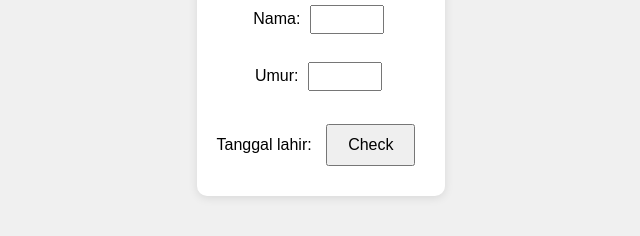
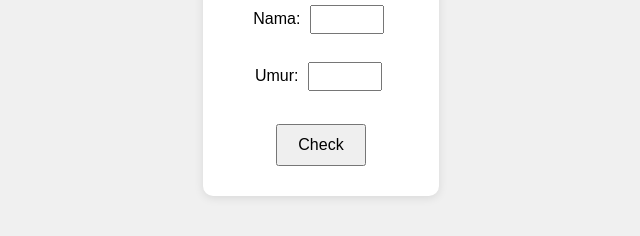
Before and after one commit to RitchieTunggara/cek_khodam, a website: page public/index.html in a window 1280 px wide. Shown: the part 352-588 px from the top of the page, without its empty margins (319-959 px from the left). Drawn offline with Linux system fonts and the light colour scheme.

Commit message:
fix error

```diff
--- a/public/index.html
+++ b/public/index.html
@@ -13,7 +13,6 @@
         <input type="text" id="name" name="name" required><br><br>
         <label for="age">Umur:</label>
         <input type="number" id="age" name="age" required><br><br>
-        <label for="DOB">Tanggal lahir:</label>
         <!-- <input type="date" id="date" name="date" required><br><br> -->
         <button id="check">Check</button>
         <div for="kodam_result" id="kodam_result"></div>
```
